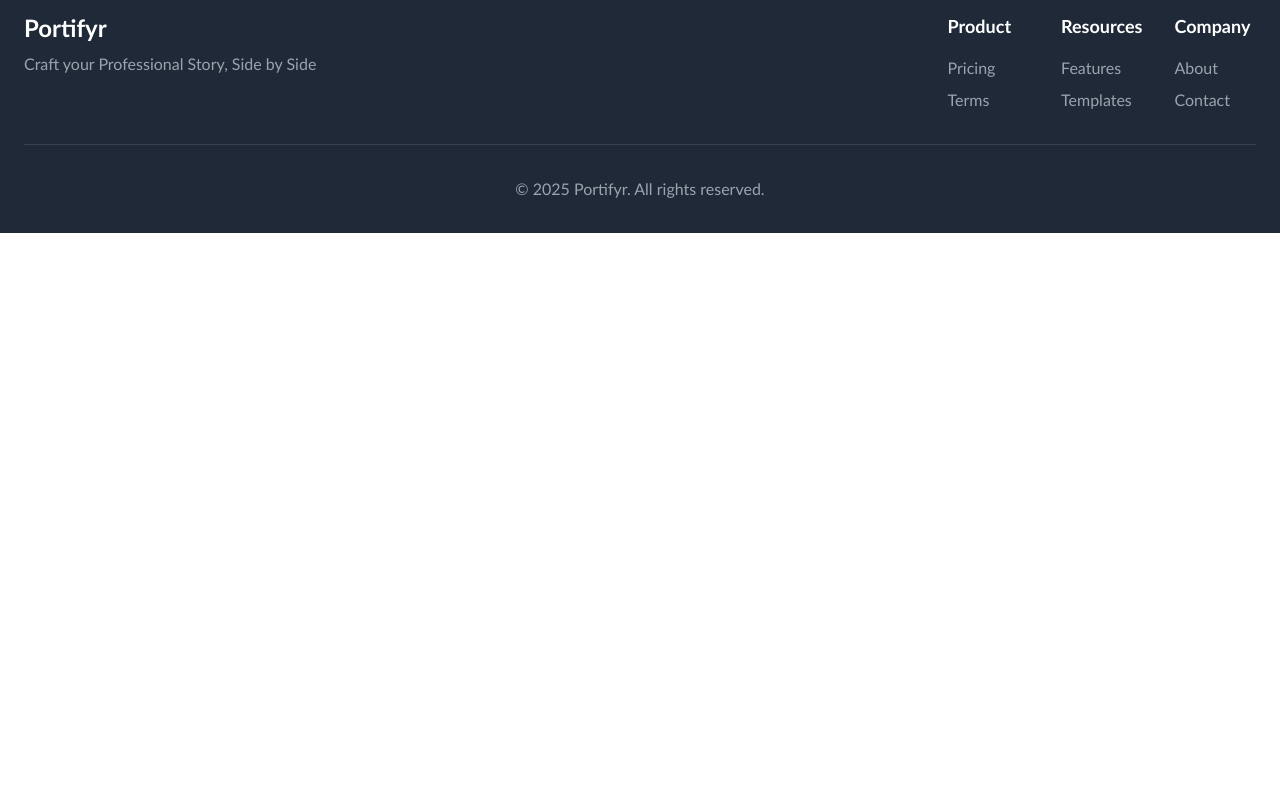
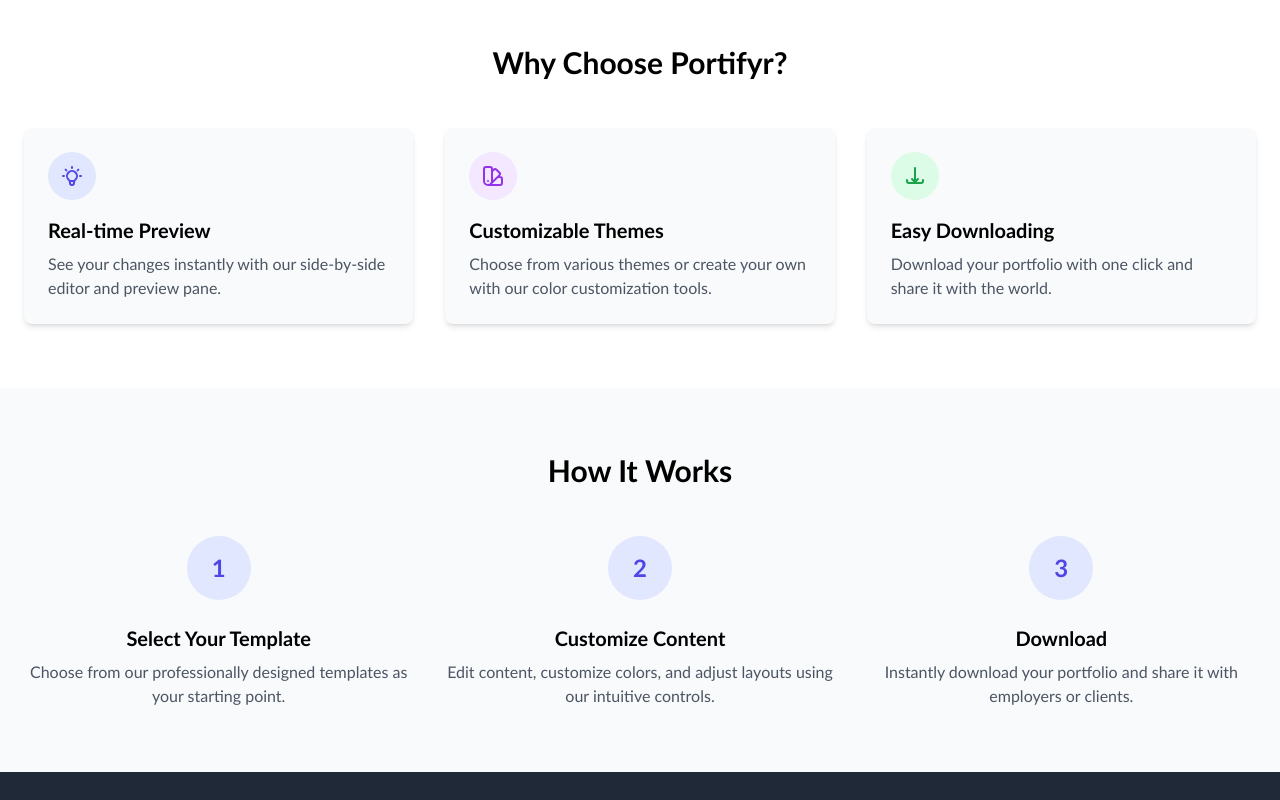
Before and after one commit to DevPatel1102/Portifyr, a React (Vite) app: page / in a window 1280 px wide. Shown: the part 1380-2180 px from the top of the page. Before the commit the page ends 1613 px from the top, so only its background shows below. Built offline with nearby package versions, Linux system fonts and the light colour scheme; no server answers.

Commit message:
Features and showcase section added

```diff
--- a/src/components/LandingPage.jsx
+++ b/src/components/LandingPage.jsx
@@ -1,6 +1,8 @@
 import { Header } from "./LandingPage/Header";
 import { HeroSection } from "./LandingPage/HeroSection";
 import { Footer } from "./LandingPage/Footer";
+import {Features} from "./LandingPage/Features";
+import {Showcase} from "./LandingPage/Showcase";
 import { InteractivePreviewSection } from "./LandingPage/InteractivePreviewSection";
 
 export const LandingPage = ()=>{
@@ -9,6 +11,8 @@
             <Header/>
             <HeroSection/>
             <InteractivePreviewSection/>
+            <Features/>
+            <Showcase/>
             <Footer/>
         </>
     );
--- /dev/null
+++ b/src/components/LandingPage/Features.jsx
@@ -0,0 +1,43 @@
+export const Features = () => {
+    return (
+        <>
+            <div className="bg-white py-16">
+                <div className="container mx-auto px-6">
+                    <h2 className="text-3xl font-bold text-center mb-12">Why Choose Portifyr?</h2>
+
+                    <div className="grid md:grid-cols-3 gap-8">
+                        <div className="bg-gray-50 p-6 rounded-lg shadow-md transition-transform hover:transform hover:scale-105">
+                            <div className="w-12 h-12 bg-indigo-100 rounded-full flex items-center justify-center mb-4">
+                                <svg className="h-6 w-6 text-indigo-600" fill="none" viewBox="0 0 24 24" stroke="currentColor">
+                                    <path strokeLinecap="round" strokeLinejoin="round" strokeWidth={2} d="M9.663 17h4.673M12 3v1m6.364 1.636l-.707.707M21 12h-1M4 12H3m3.343-5.657l-.707-.707m2.828 9.9a5 5 0 117.072 0l-.548.547A3.374 3.374 0 0014 18.469V19a2 2 0 11-4 0v-.531c0-.895-.356-1.754-.988-2.386l-.548-.547z" />
+                                </svg>
+                            </div>
+                            <h3 className="text-xl font-semibold mb-2">Real-time Preview</h3>
+                            <p className="text-gray-600">See your changes instantly with our side-by-side editor and preview pane.</p>
+                        </div>
+
+                        <div className="bg-gray-50 p-6 rounded-lg shadow-md transition-transform hover:transform hover:scale-105">
+                            <div className="w-12 h-12 bg-purple-100 rounded-full flex items-center justify-center mb-4">
+                                <svg className="h-6 w-6 text-purple-600" fill="none" viewBox="0 0 24 24" stroke="currentColor">
+                                    <path strokeLinecap="round" strokeLinejoin="round" strokeWidth={2} d="M7 21a4 4 0 01-4-4V5a2 2 0 012-2h4a2 2 0 012 2v12a4 4 0 01-4 4zm0 0h12a2 2 0 002-2v-4a2 2 0 00-2-2h-2.343M11 7.343l1.657-1.657a2 2 0 012.828 0l2.829 2.829a2 2 0 010 2.828l-8.486 8.485M7 17h.01" />
+                                </svg>
+                            </div>
+                            <h3 className="text-xl font-semibold mb-2">Customizable Themes</h3>
+                            <p className="text-gray-600">Choose from various themes or create your own with our color customization tools.</p>
+                        </div>
+
+                        <div className="bg-gray-50 p-6 rounded-lg shadow-md transition-transform hover:transform hover:scale-105">
+                            <div className="w-12 h-12 bg-green-100 rounded-full flex items-center justify-center mb-4">
+                                <svg className="h-6 w-6 text-green-600" fill="none" viewBox="0 0 24 24" stroke="currentColor">
+                                    <path strokeLinecap="round"strokeLinejoin="round" strokeWidth={2} d="M4 16v1a2 2 0 002 2h12a2 2 0 002-2v-1M12 12v6m0 0l-3-3m3 3l3-3M12 4v8" />
+                                </svg>
+                            </div>
+                            <h3 className="text-xl font-semibold mb-2">Easy Downloading</h3>
+                            <p className="text-gray-600">Download your portfolio with one click and share it with the world.</p>
+                        </div>
+                    </div>
+                </div>
+            </div>
+        </>
+    );
+}
--- /dev/null
+++ b/src/components/LandingPage/Showcase.jsx
@@ -0,0 +1,37 @@
+export const Showcase = ()=>{
+    return(
+        <>
+            <div className="bg-gray-50 py-16">
+                <div className="container mx-auto px-6">
+                    <h2 className="text-3xl font-bold text-center mb-12">How It Works</h2>
+
+                    <div className="grid md:grid-cols-3 gap-8">
+                        <div className="text-center">
+                            <div className="w-16 h-16 bg-indigo-100 rounded-full flex items-center justify-center mx-auto mb-6">
+                                <span className="text-2xl font-bold text-indigo-600">1</span>
+                            </div>
+                            <h3 className="text-xl font-semibold mb-2">Select Your Template</h3>
+                            <p className="text-gray-600">Choose from our professionally designed templates as your starting point.</p>
+                        </div>
+
+                        <div className="text-center">
+                            <div className="w-16 h-16 bg-indigo-100 rounded-full flex items-center justify-center mx-auto mb-6">
+                                <span className="text-2xl font-bold text-indigo-600">2</span>
+                            </div>
+                            <h3 className="text-xl font-semibold mb-2">Customize Content</h3>
+                            <p className="text-gray-600">Edit content, customize colors, and adjust layouts using our intuitive controls.</p>
+                        </div>
+
+                        <div className="text-center">
+                            <div className="w-16 h-16 bg-indigo-100 rounded-full flex items-center justify-center mx-auto mb-6">
+                                <span className="text-2xl font-bold text-indigo-600">3</span>
+                            </div>
+                            <h3 className="text-xl font-semibold mb-2">Download</h3>
+                            <p className="text-gray-600">Instantly download your portfolio and share it with employers or clients.</p>
+                        </div>
+                    </div>
+                </div>
+            </div>
+        </>
+    );
+}
```
